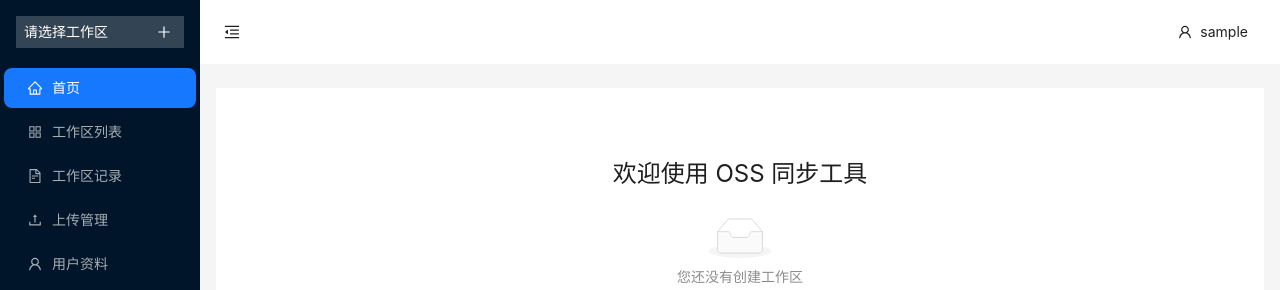
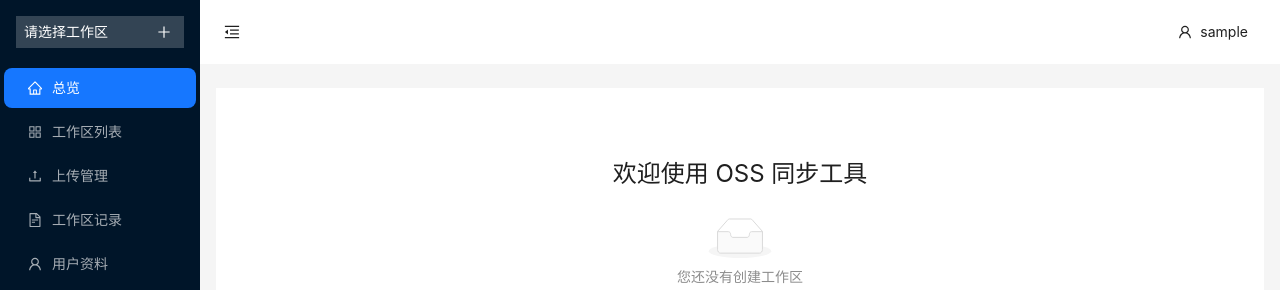
Before and after one commit to flymyd/OSS-SyncTool, a React (Vite) app: page /dashboard in a window 1280 px wide. Shown: the top 290 px of the page. Built offline with nearby package versions, Linux system fonts and the light colour scheme; sample sign-in values are in the browser's storage.

Commit message:
adjust menu

```diff
--- a/src/routes/index.tsx
+++ b/src/routes/index.tsx
@@ -39,7 +39,7 @@
             path: 'home',
             key: 'home',
             icon: <HomeOutlined />,
-            label: '首页',
+            label: '总览',
             element: withDashboardProps(Home, {
                 onCreateWorkspace: props.onCreateWorkspace,
                 currentWorkspace: props.currentWorkspace
@@ -55,18 +55,18 @@
             })()
         },
         {
+            path: 'upload',
+            key: 'upload',
+            icon: <UploadOutlined />,
+            label: '上传管理',
+            element: <Upload />
+        },
+        {
             path: 'record',
             key: 'record',
             icon: <FileTextOutlined />,
             label: '工作区记录',
             element: <WorkspaceRecord />
-        },
-        {
-            path: 'upload',
-            key: 'upload',
-            icon: <UploadOutlined />,
-            label: '上传管理',
-            element: <Upload />
         },
         {
             path: 'profile',
```
